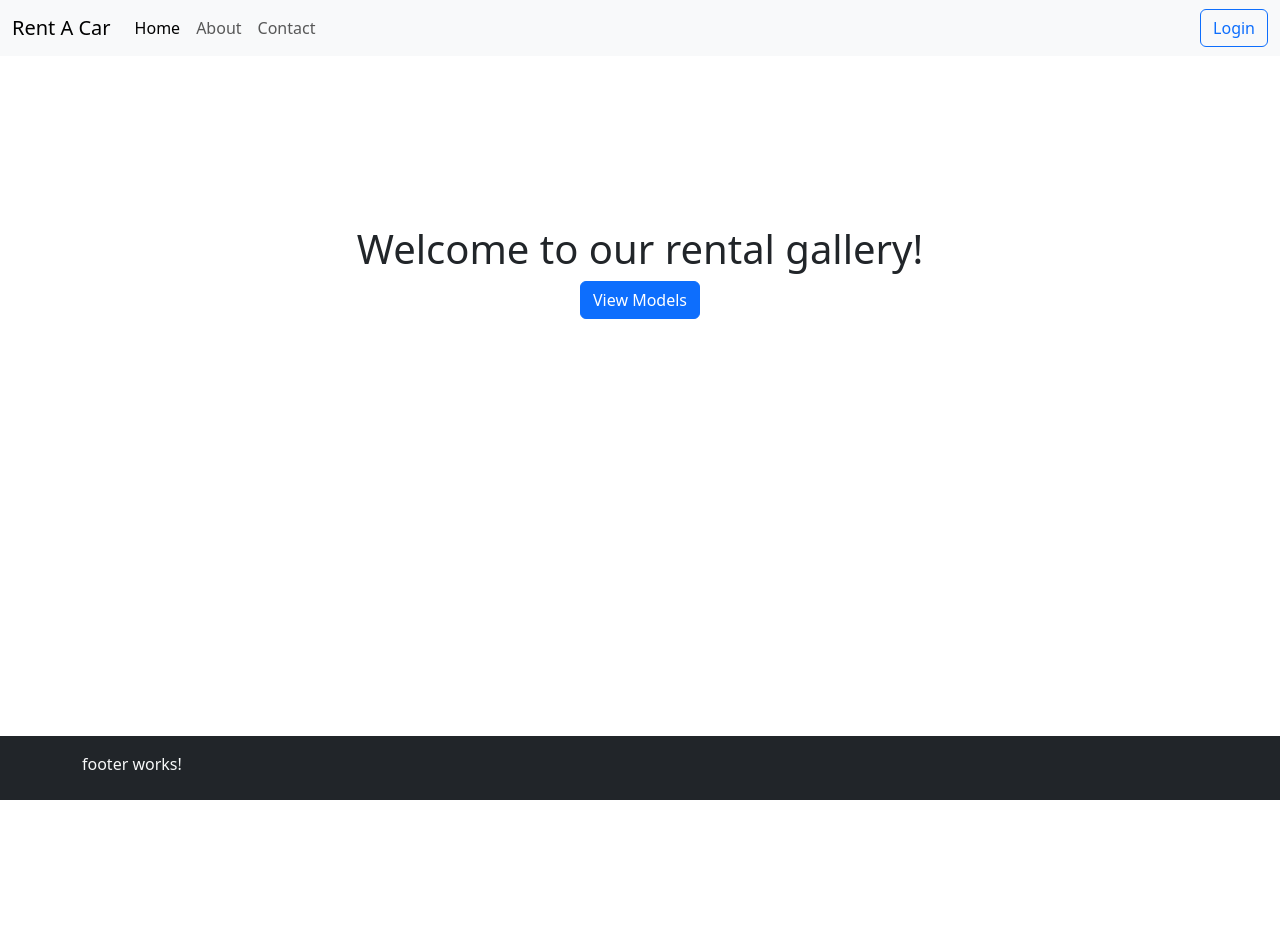
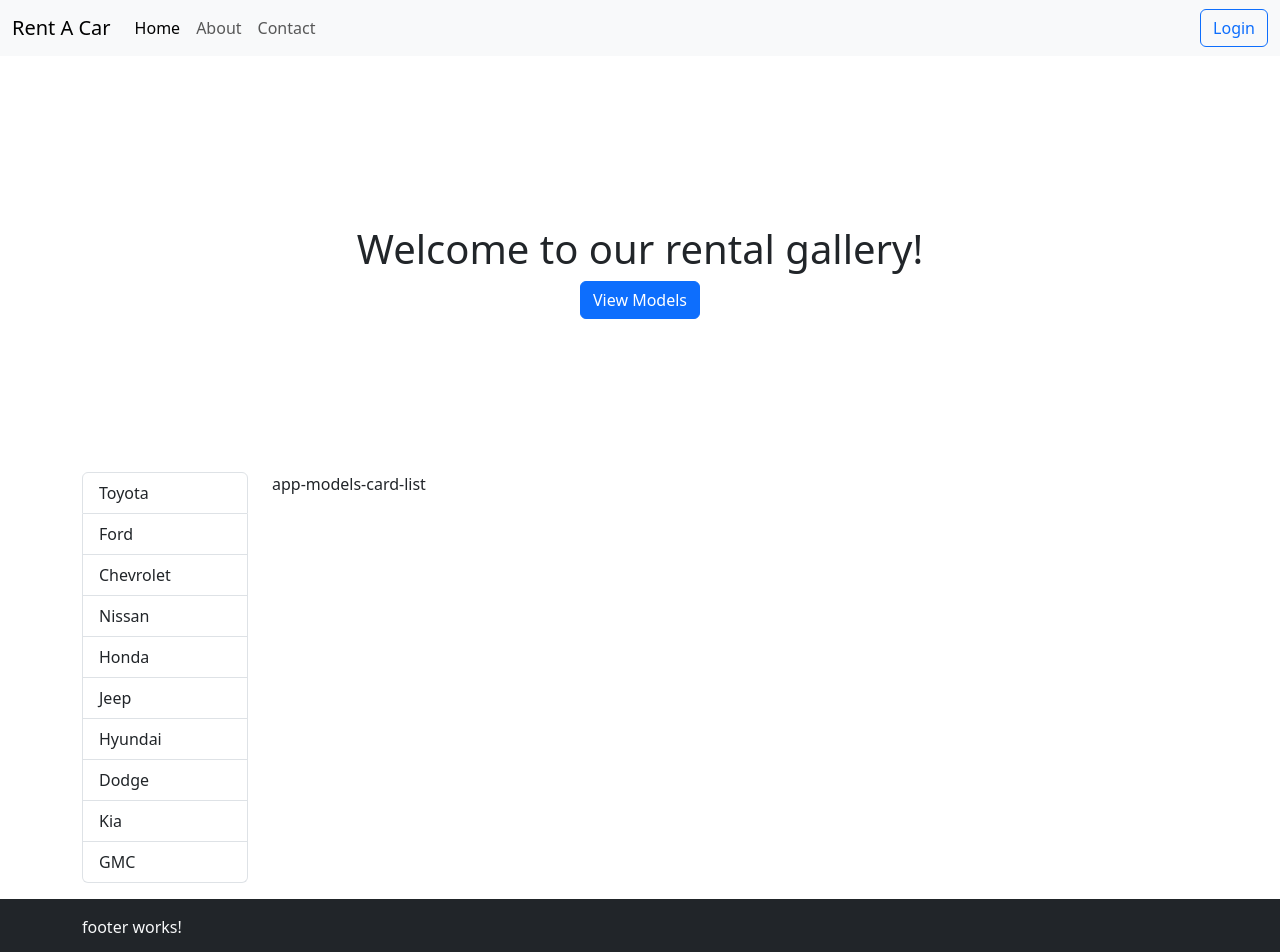
Before and after one commit to elifintizamoglu/tobeto-java3a-rentacar-frontend, an Angular app: page / in a window 1280 px wide. Shown: the top 952 px of the page. Before the commit the page ends 800 px from the top, so only its background shows below. Built offline with nearby package versions, Linux system fonts and the light colour scheme.

Commit message:
add brands list menu

```diff
--- /dev/null
+++ b/src/app/features/brands/components/brands-list-menu/brands-list-menu.component.html
@@ -0,0 +1,3 @@
+<app-menu [items]="brandsMenuItems">
+
+</app-menu>
--- /dev/null
+++ b/src/app/features/brands/components/brands-list-menu/brands-list-menu.component.scss
@@ -0,0 +1,3 @@
+:host {
+  display: block;
+}
--- /dev/null
+++ b/src/app/features/brands/components/brands-list-menu/brands-list-menu.component.ts
@@ -0,0 +1,46 @@
+import { CommonModule } from '@angular/common';
+import { ChangeDetectionStrategy, Component } from '@angular/core';
+import {
+  MenuComponent,
+  MenuItem,
+} from '../../../../shared/components/menu/menu.component';
+
+type Brand = {
+  id: number;
+  name: string;
+};
+
+@Component({
+  selector: 'app-brands-list-menu',
+  standalone: true,
+  imports: [CommonModule, MenuComponent],
+  templateUrl: './brands-list-menu.component.html',
+  styleUrl: './brands-list-menu.component.scss',
+  changeDetection: ChangeDetectionStrategy.OnPush,
+})
+export class BrandsListMenuComponent {
+  brands: Brand[] = [
+    // Mock data
+    { id: 1, name: 'Toyota' },
+    { id: 2, name: 'Ford' },
+    { id: 3, name: 'Chevrolet' },
+    { id: 4, name: 'Nissan' },
+    { id: 5, name: 'Honda' },
+    { id: 6, name: 'Jeep' },
+    { id: 7, name: 'Hyundai' },
+    { id: 8, name: 'Dodge' },
+    { id: 9, name: 'Kia' },
+    { id: 10, name: 'GMC' },
+  ];
+
+  get brandsMenuItems(): MenuItem[] {
+    return this.brands.map((brand) => {
+      return {
+        label: brand.name,
+        click: (_: MouseEvent) => {
+          console.log('Brand selected:', brand.name);
+        }
+      };
+    });
+  }
+}
--- a/src/app/routes/home-page/home-page.component.html
+++ b/src/app/routes/home-page/home-page.component.html
@@ -2,6 +2,17 @@
     <div class="d-flex flex-column justify-content-center align-items-center app-overlay">
         <h1> Welcome to our rental gallery!</h1>
         <app-button>View Models</app-button>
+    </div>
 
-    </div>
+    <div class="container">
+        <div class="row">
+          <div class="col-2">
+            <app-brands-list-menu></app-brands-list-menu>
+          </div>
+          <div class="col-8">
+            app-models-card-list
+            <!-- <app-models-card-list></app-models-card-list> -->
+          </div>
+        </div>
+      </div>
 </app-home-layout>
--- a/src/app/routes/home-page/home-page.component.ts
+++ b/src/app/routes/home-page/home-page.component.ts
@@ -2,6 +2,7 @@
 import { ChangeDetectionStrategy, Component } from '@angular/core';
 import { HomeLayoutComponent } from '../../shared/layouts/home-layout/home-layout.component';
 import { ButtonComponent } from '../../shared/components/button/button.component';
+import { BrandsListMenuComponent } from '../../features/brands/components/brands-list-menu/brands-list-menu.component';
 
 @Component({
   selector: 'app-home-page',
@@ -9,7 +10,8 @@
   imports: [
     CommonModule,
     HomeLayoutComponent,
-    ButtonComponent
+    ButtonComponent,
+    BrandsListMenuComponent
   ],
   templateUrl: './home-page.component.html',
   styleUrl: './home-page.component.scss',
--- /dev/null
+++ b/src/app/shared/components/menu/menu.component.html
@@ -0,0 +1,8 @@
+<div class="list-group">
+  <button *ngFor="let item of items; index as i" type="button" [routerLink]="item.routeLink" routerLinkActive="active"
+    (click)="onItemClick($event, item, i)" class="list-group-item list-group-item-action" [ngClass]="{
+      active: selectedItemIndex === i
+    }">
+    {{ item.label }}
+  </button>
+</div>
--- /dev/null
+++ b/src/app/shared/components/menu/menu.component.scss
@@ -0,0 +1,3 @@
+:host {
+  display: block;
+}
--- /dev/null
+++ b/src/app/shared/components/menu/menu.component.ts
@@ -0,0 +1,32 @@
+import { CommonModule } from '@angular/common';
+import { ChangeDetectionStrategy, Component, Input } from '@angular/core';
+import { RouterModule } from '@angular/router';
+
+export type MenuItem = {
+  label: string;
+  routeLink?: string;
+  click?: (event: MouseEvent) => void;
+};
+
+@Component({
+  selector: 'app-menu',
+  standalone: true,
+  imports: [CommonModule, RouterModule],
+  templateUrl: './menu.component.html',
+  styleUrl: './menu.component.scss',
+  changeDetection: ChangeDetectionStrategy.OnPush,
+})
+export class MenuComponent {
+  @Input() items: MenuItem[] = [];
+
+  selectedItemIndex: number | null = null;
+
+  onItemClick(event: MouseEvent, menuItem: MenuItem, itemIndex: number) {
+    this.selectedItemIndex =
+      this.selectedItemIndex !== itemIndex ? itemIndex : null;
+
+    if (menuItem.click) {
+      menuItem.click(event);
+    }
+  }
+}
```
